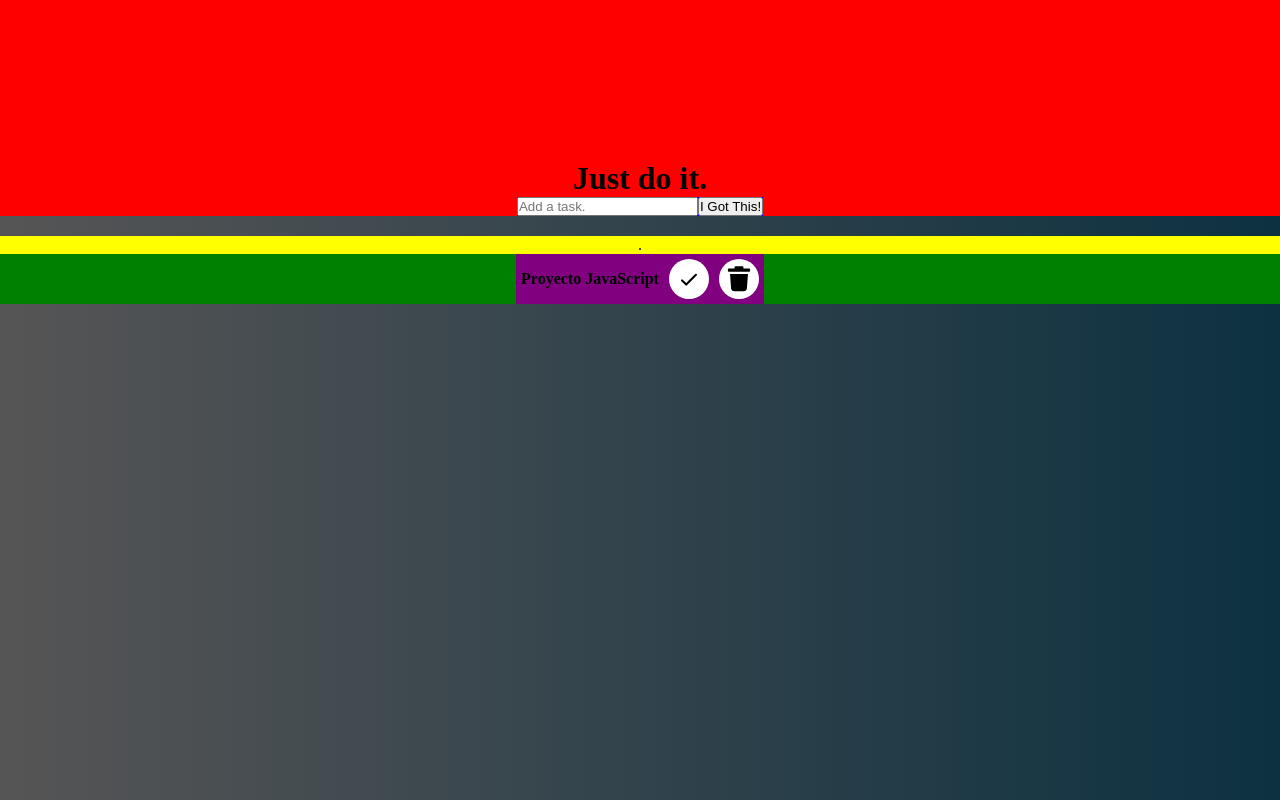
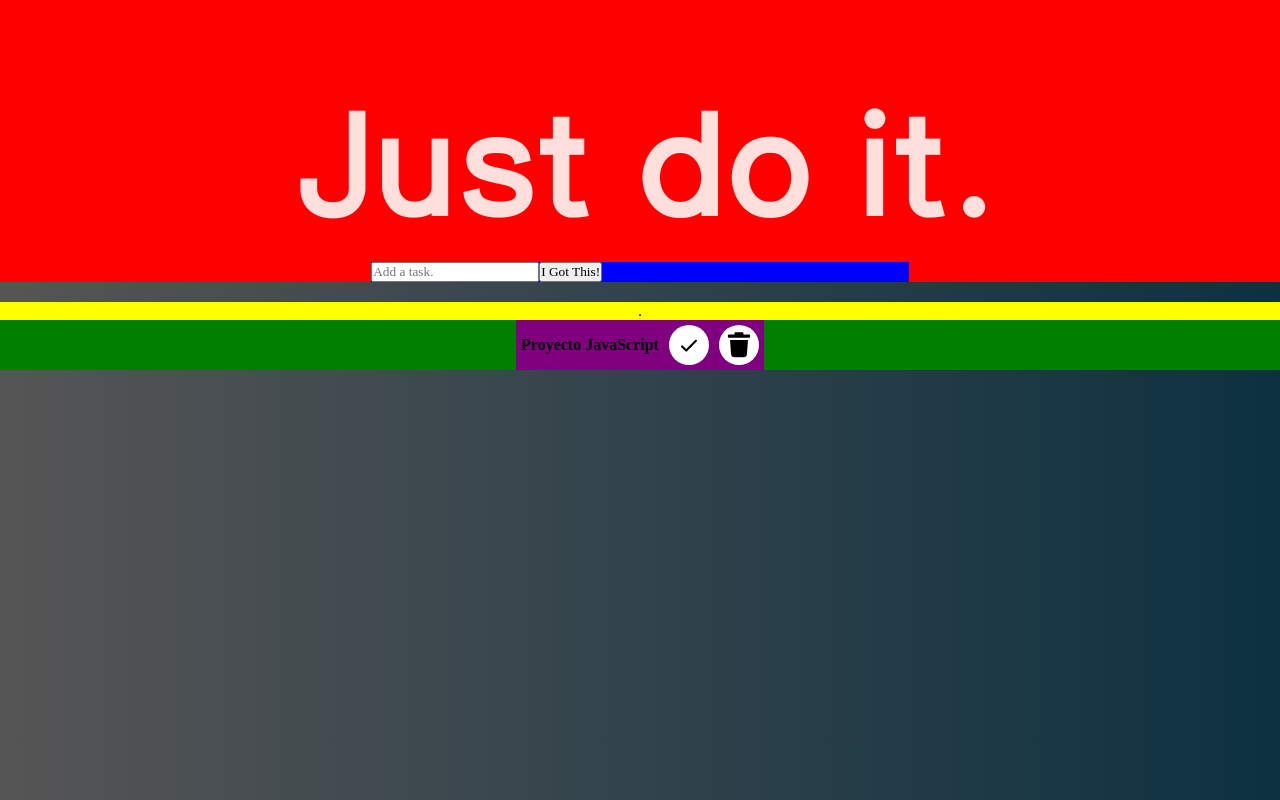
Before and after one commit to DanielAcevedoVega/justDoIt, a plain HTML site: page index.html in a window 1280 px wide. Drawn offline with Linux system fonts and the light colour scheme.

Commit message:
feat: :lipstick: Se añadio fuente

```diff
--- a/css/style.css
+++ b/css/style.css
@@ -2,6 +2,12 @@
     padding: 0;
     margin: 0;
     box-sizing: border-box;
+    font-family: 'SKCuriosity-Regular';
+}
+
+@font-face {
+    font-family: 'SKCuriosity-Bold';
+    src: url(../storage/font/SKCuriosity-Bold.ttf);
 }
 body{
     background: linear-gradient(to right, #565556, #0d3141);
@@ -12,10 +18,16 @@ body{
     flex-direction: column;
     justify-content: center;
     align-items: center;
-    padding-top: 20vh;
+    padding-top: 12vh;
+}
+.header h1{
+    font-family: 'SKCuriosity-Bold';
+    color: #ffdfdb;
+    font-size: 150px;
 }
 .inputAdd__task {
     background: blue;
+    width: 42%;
     display: flex;
 }
 .time {
```
Also changed, not shown: storage/font/SKCuriosity-Bold.ttf (added).
